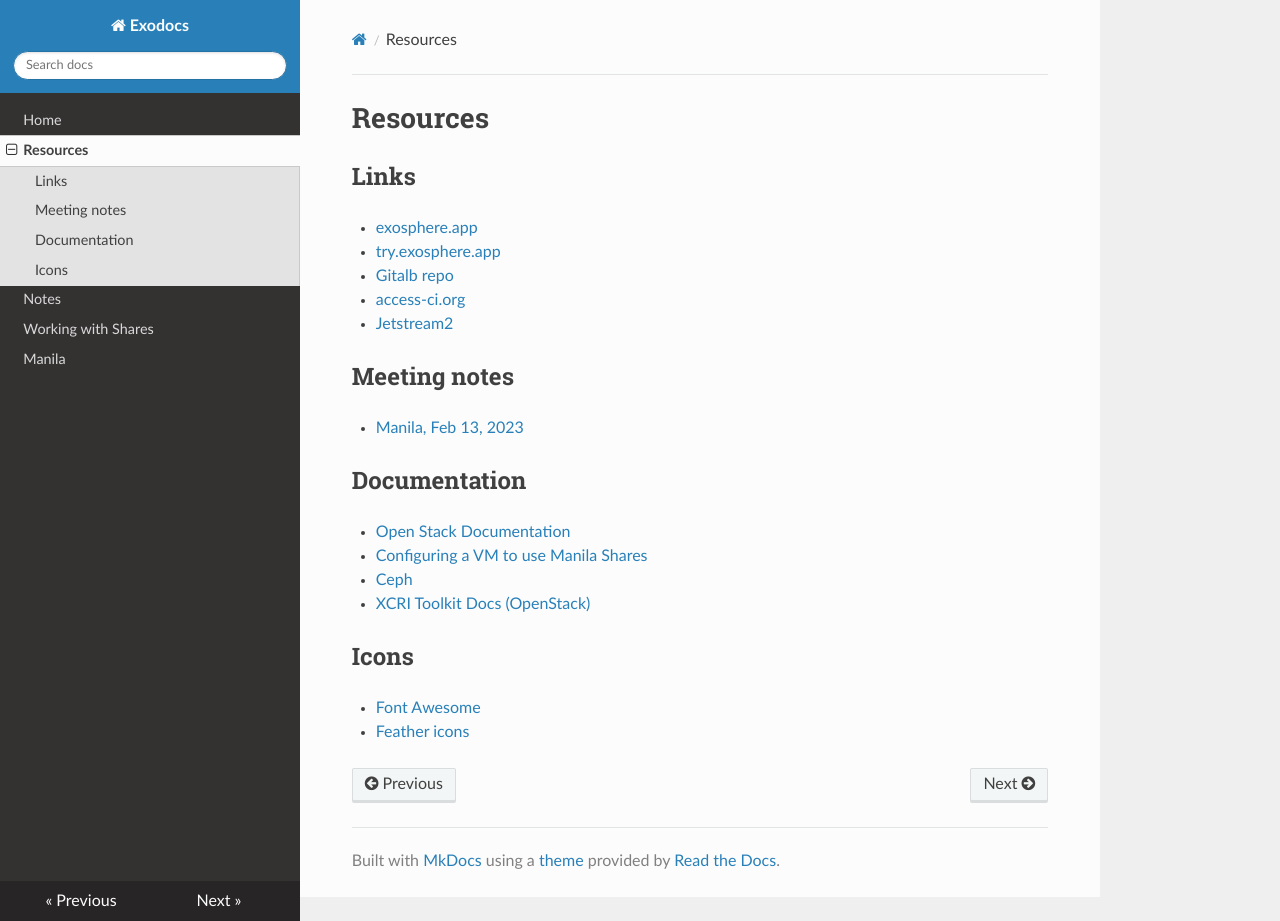
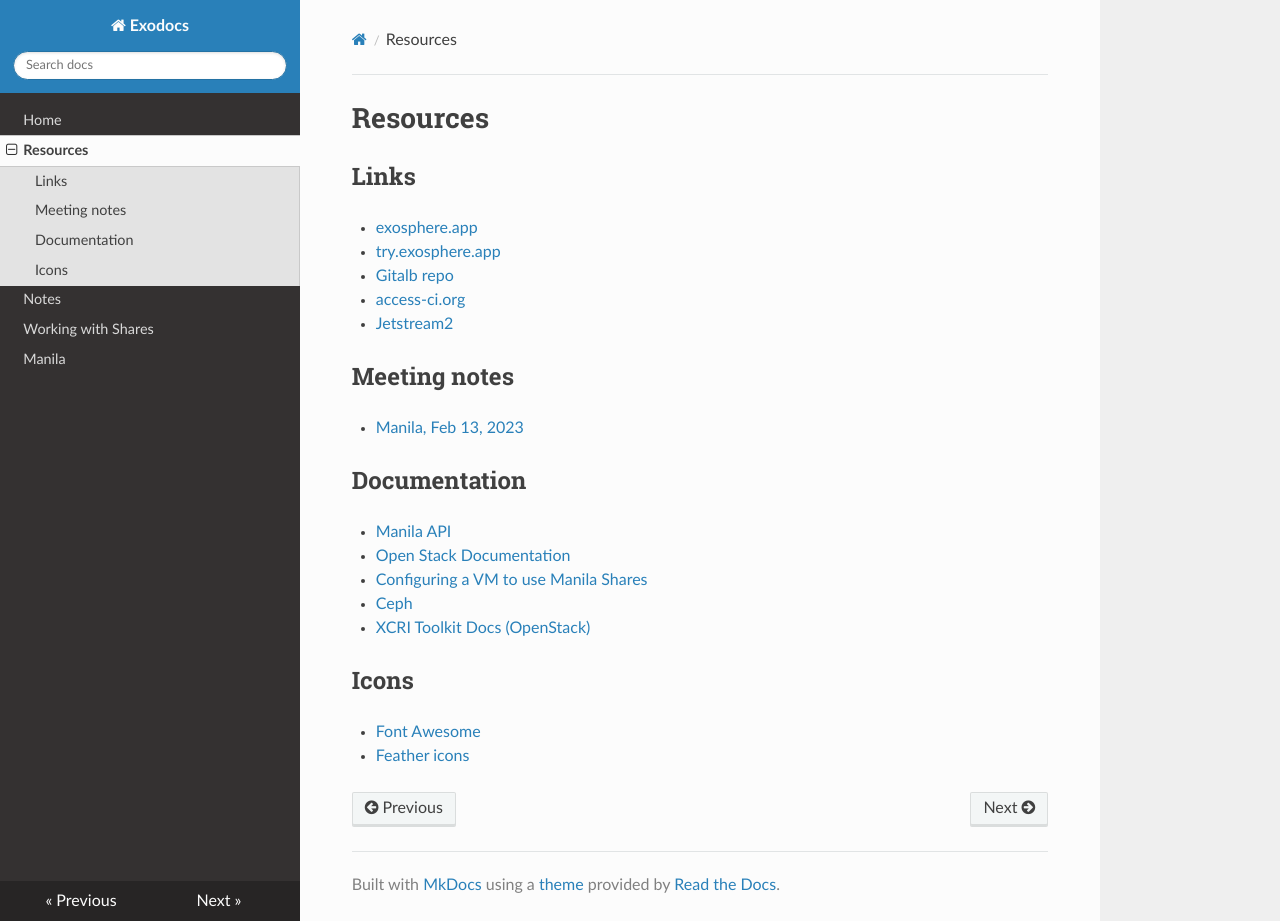
Before and after one commit to jxxcarlson/exo-docs, an MkDocs documentation site: the page built from exo-docs/resources.md, in a window 1280 px wide and 921 px high. Built offline with MkDocs 1.6.1, drawn with Linux system fonts in a browser that asks for light colours; nearby versions of some CDN libraries.

Commit message:
update docs

```diff
--- a/exo-docs/resources.md
+++ b/exo-docs/resources.md
@@ -22,6 +22,8 @@
 
 ## Documentation
 
+- [Manila API](https://docs.openstack.org/api-ref/shared-file-system/)
+
 - [Open Stack Documentation](https://docs.openstack.org/api-ref/image/v2/index.html?expanded=list-images-detail#list-images)
 
 - [Configuring a VM to use Manila Shares](https://docs.jetstream-cloud.org/general/manilaVM/)
```
